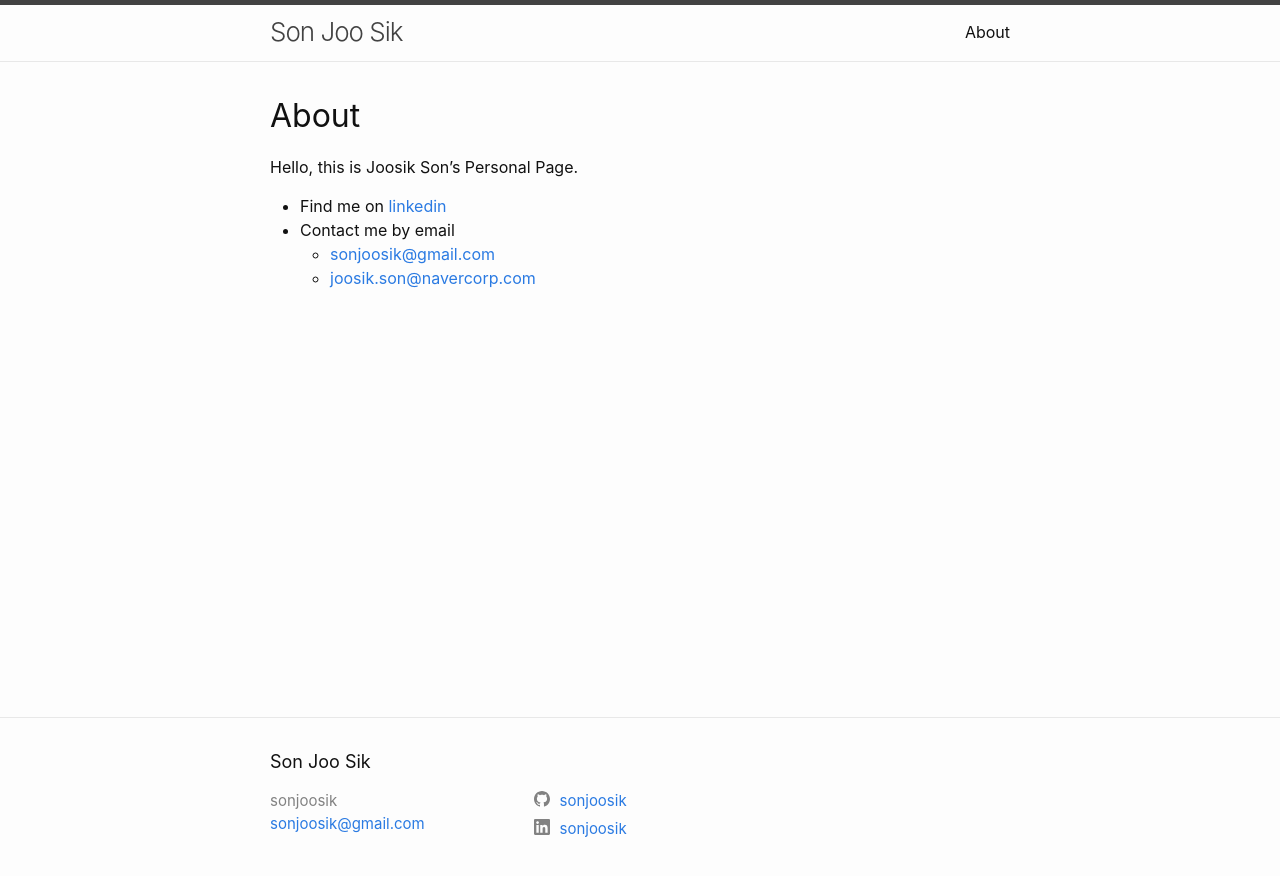
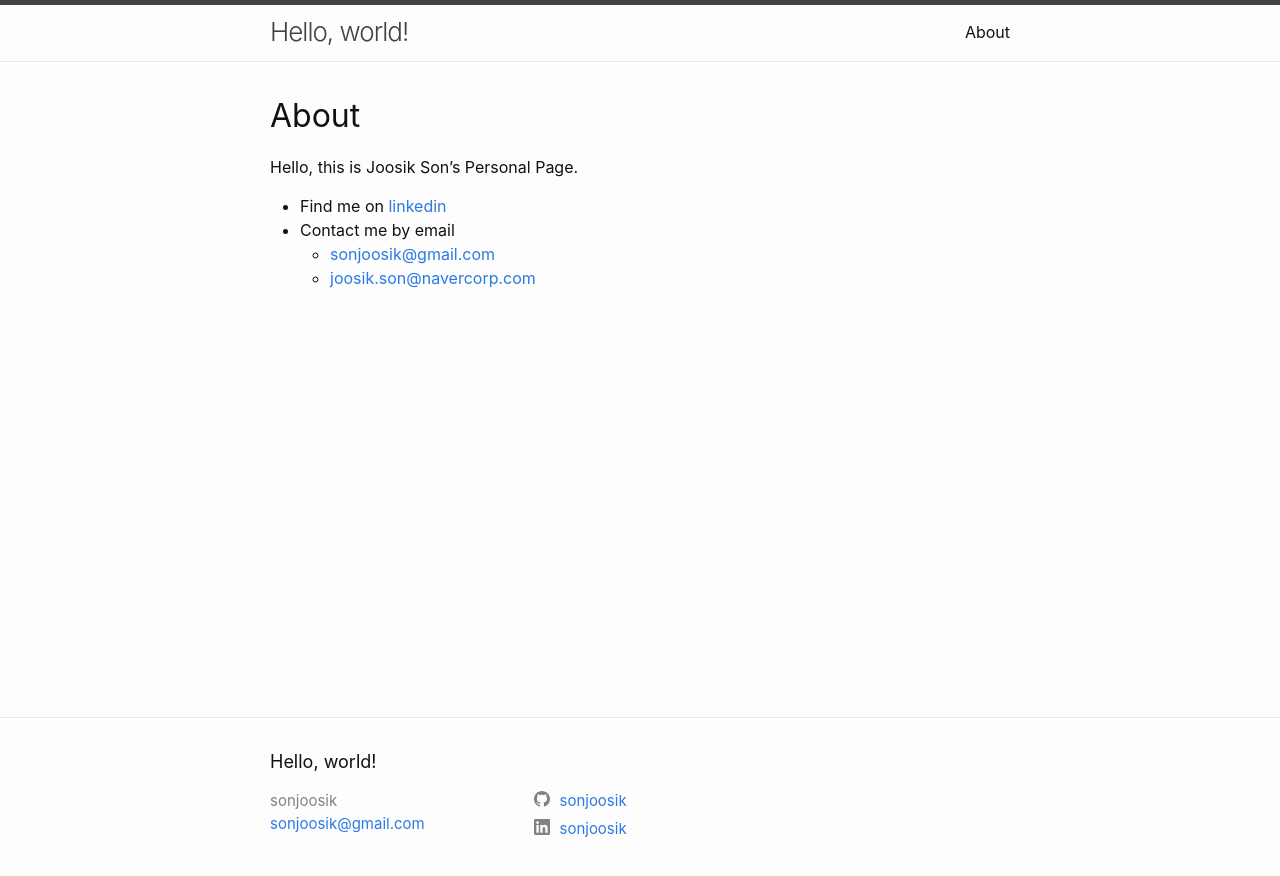
Before and after one commit to sonjoosik/sonjoosik.com, a Jekyll site: the page built from index.md, in a window 1280 px wide. Shown: the top 876 px of the page. Built offline with Jekyll 4.4.1, drawn with Linux system fonts in a browser that asks for light colours.

Commit message:
title change

```diff
--- a/_config.yml
+++ b/_config.yml
@@ -3,7 +3,7 @@ url : "https://sonjoosik.github.io"
 baseurl : ""
 theme: minima
 
-title: Son Joo Sik
+title: Hello, world!
 author: sonjoosik
 email: sonjoosik@gmail.com
 description: >
```
